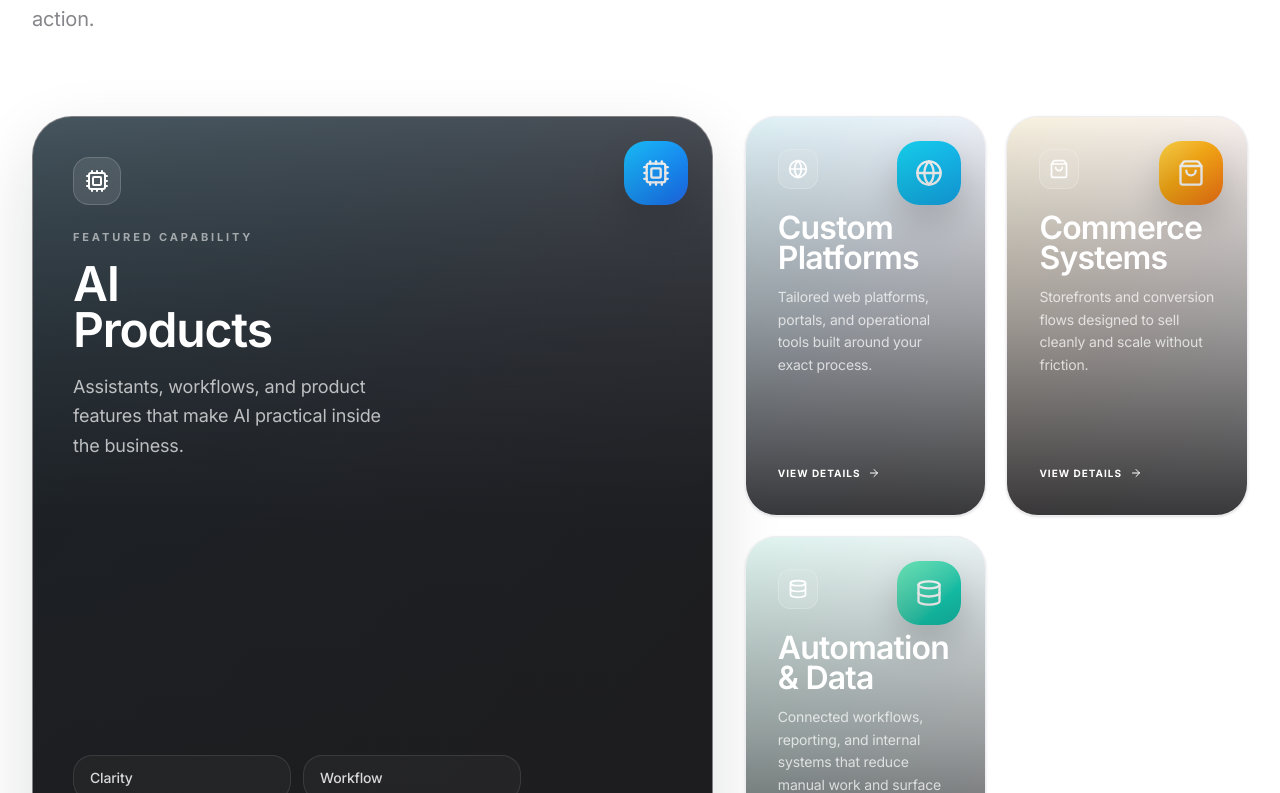
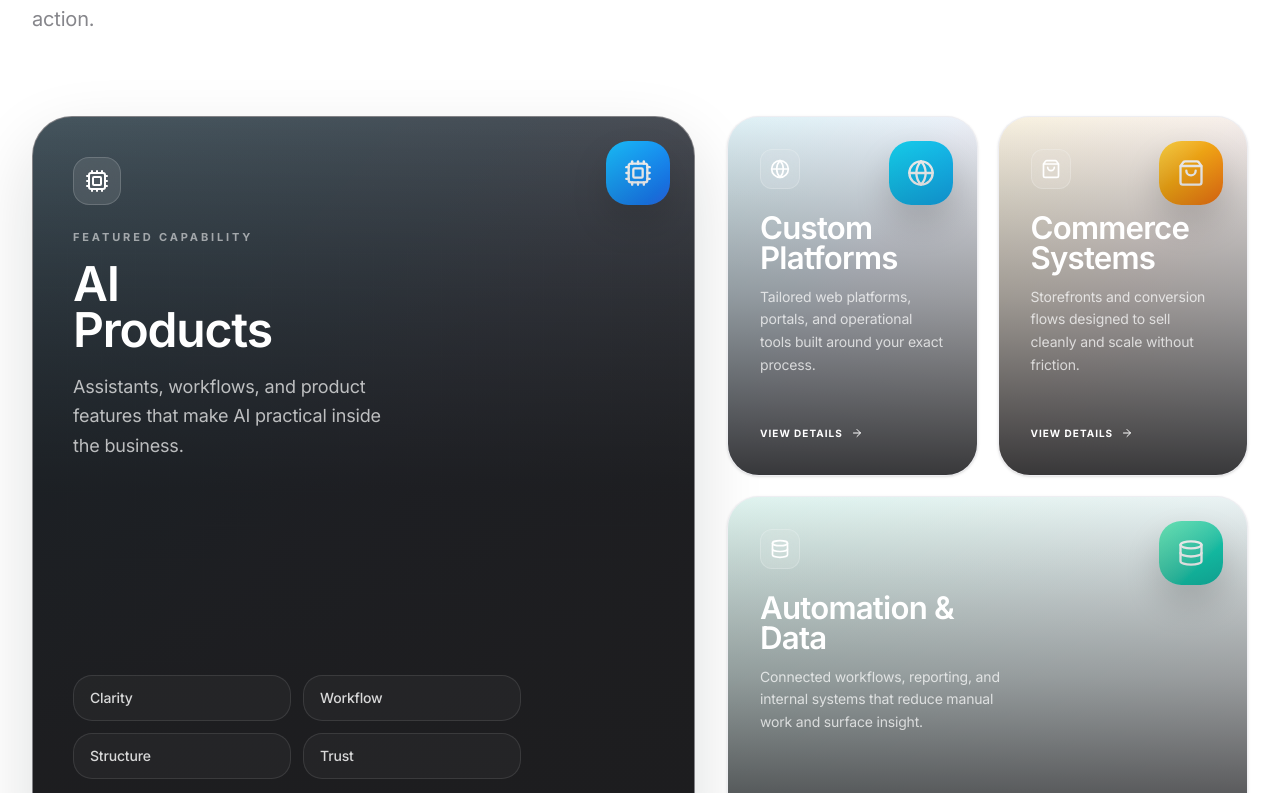
Before and after one commit to bakaltech/bakal-digital, a React (Vite) app: page / in a window 1280 px wide. Shown: the part 1787-2580 px from the top of the page. Built offline with nearby package versions, Linux system fonts and the light colour scheme.

Commit message:
Fix homepage desktop gaps and card text

```diff
--- a/src/components/ServicesPreview.tsx
+++ b/src/components/ServicesPreview.tsx
@@ -32,8 +32,8 @@ export default function ServicesPreview() {
           </p>
         </div>
 
-        <div className="grid xl:grid-cols-[0.9fr_1.1fr] gap-6 sm:gap-8 md:gap-10 items-start">
-          <div className="grid gap-3 sm:gap-4">
+        <div className="grid xl:grid-cols-[0.94fr_1.06fr] gap-6 sm:gap-8 md:gap-10 items-start">
+          <div className="grid gap-3 sm:gap-4 lg:grid-cols-2 xl:grid-cols-1 2xl:grid-cols-2">
             {services.map((service) => {
               const isActive = service.id === activeService.id;
 
@@ -42,7 +42,7 @@ export default function ServicesPreview() {
                   key={service.id}
                   type="button"
                   onClick={() => setActiveId(service.id)}
-                  className={`text-left rounded-[1.5rem] sm:rounded-[1.75rem] border p-5 sm:p-6 transition-all duration-300 ${
+                  className={`text-left rounded-[1.5rem] sm:rounded-[1.75rem] border p-5 sm:p-6 transition-all duration-300 h-full ${
                     isActive
                       ? `bg-gradient-to-br ${service.theme.soft} ${service.theme.ring} shadow-[0_20px_50px_rgba(17,19,21,0.07)]`
                       : 'bg-white border-brand-100/50 hover:border-brand-200/80'
@@ -70,7 +70,7 @@ export default function ServicesPreview() {
             initial={{ opacity: 0, y: 18 }}
             animate={{ opacity: 1, y: 0 }}
             transition={{ duration: 0.45, ease: [0.16, 1, 0.3, 1] }}
-            className={`rounded-[2rem] sm:rounded-[2.5rem] border ${activeService.theme.ring} bg-gradient-to-br ${activeService.theme.soft} p-5 sm:p-6 md:p-7 shadow-[0_24px_60px_rgba(17,19,21,0.08)]`}
+            className={`rounded-[2rem] sm:rounded-[2.5rem] border ${activeService.theme.ring} bg-gradient-to-br ${activeService.theme.soft} p-5 sm:p-6 md:p-7 shadow-[0_24px_60px_rgba(17,19,21,0.08)] xl:sticky xl:top-28`}
           >
             <div className="grid lg:grid-cols-[0.86fr_1.14fr] gap-4 sm:gap-5 items-stretch">
               <div className="rounded-[1.5rem] sm:rounded-[2rem] overflow-hidden border border-brand-100/40 shadow-lg min-h-[280px] sm:min-h-[320px]">
--- a/src/pages/Home.tsx
+++ b/src/pages/Home.tsx
@@ -16,6 +16,7 @@ interface CategoryCardProps {
     visual: 'ai' | 'platform' | 'commerce' | 'data';
   };
   idx: number;
+  className?: string;
 }
 
 const categoryVisualStyles: Record<CategoryCardProps['category']['visual'], { glow: string; orb: string; line: string }> = {
@@ -57,13 +58,13 @@ const CategoryVisual: React.FC<{ visual: CategoryCardProps['category']['visual']
   );
 };
 
-const CategoryCard: React.FC<CategoryCardProps> = ({ category, idx }) => (
+const CategoryCard: React.FC<CategoryCardProps> = ({ category, idx, className = '' }) => (
   <motion.div
     initial={{ opacity: 0, y: 20 }}
     whileInView={{ opacity: 1, y: 0 }}
     viewport={{ once: true }}
     transition={{ duration: 0.8, delay: idx * 0.1, ease: [0.16, 1, 0.3, 1] }}
-    className="group relative min-h-[320px] sm:min-h-[360px] md:min-h-[400px] rounded-[1.5rem] sm:rounded-[2rem] overflow-hidden bg-soft border border-brand-100/50 shadow-sm hover:shadow-xl transition-all duration-500"
+    className={`group relative min-h-[300px] sm:min-h-[340px] md:min-h-[360px] rounded-[1.5rem] sm:rounded-[2rem] overflow-hidden bg-soft border border-brand-100/50 shadow-sm hover:shadow-xl transition-all duration-500 ${className}`}
   >
     <CategoryVisual visual={category.visual} icon={category.icon} />
     <div className="absolute inset-0 bg-gradient-to-t from-ink/92 via-ink/42 to-white/10 opacity-95 group-hover:opacity-100 transition-opacity duration-500" />
@@ -72,10 +73,10 @@ const CategoryCard: React.FC<CategoryCardProps> = ({ category, idx }) => (
         <div className="w-10 h-10 rounded-xl bg-white/10 backdrop-blur-xl border border-white/20 flex items-center justify-center mb-4 sm:mb-6 group-hover:bg-accent group-hover:border-accent transition-all duration-500">
           <category.icon className="w-5 h-5 text-white" />
         </div>
-        <h3 className="text-[1.9rem] sm:text-2xl md:text-[2rem] font-semibold text-white mb-3 tracking-tight leading-[0.96] max-w-[9ch]">
+        <h3 className="text-[1.7rem] sm:text-[1.85rem] md:text-[1.95rem] font-semibold text-white mb-3 tracking-tight leading-[0.98] max-w-[11ch]">
           {category.title}
         </h3>
-        <p className="text-white/72 text-sm leading-relaxed max-w-[24ch]">
+        <p className="text-white/72 text-sm leading-relaxed max-w-[28ch]">
           {category.description}
         </p>
       </div>
@@ -170,11 +171,16 @@ export default function Home() {
             </p>
           </div>
 
-          <div className="grid xl:grid-cols-[1.15fr_0.85fr] gap-5 sm:gap-6 md:gap-8">
+          <div className="grid xl:grid-cols-[1.12fr_0.88fr] gap-5 sm:gap-6 md:gap-8">
             <CapabilityLeadCard category={categories[0]} />
             <div className="grid sm:grid-cols-2 gap-4 sm:gap-5">
               {categories.slice(1).map((cat, idx) => (
-                <CategoryCard key={cat.title} category={cat} idx={idx} />
+                <CategoryCard
+                  key={cat.title}
+                  category={cat}
+                  idx={idx}
+                  className={idx === 2 ? 'sm:col-span-2' : ''}
+                />
               ))}
             </div>
           </div>
```
